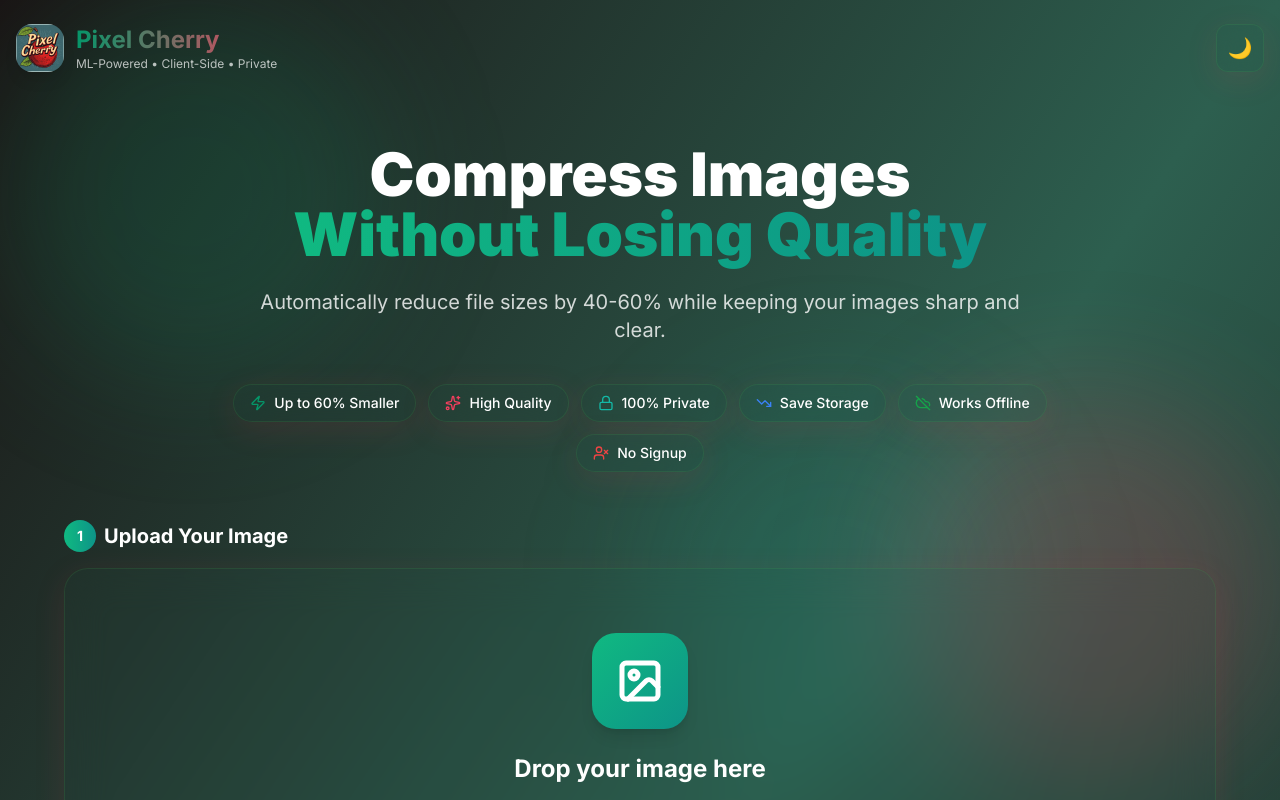
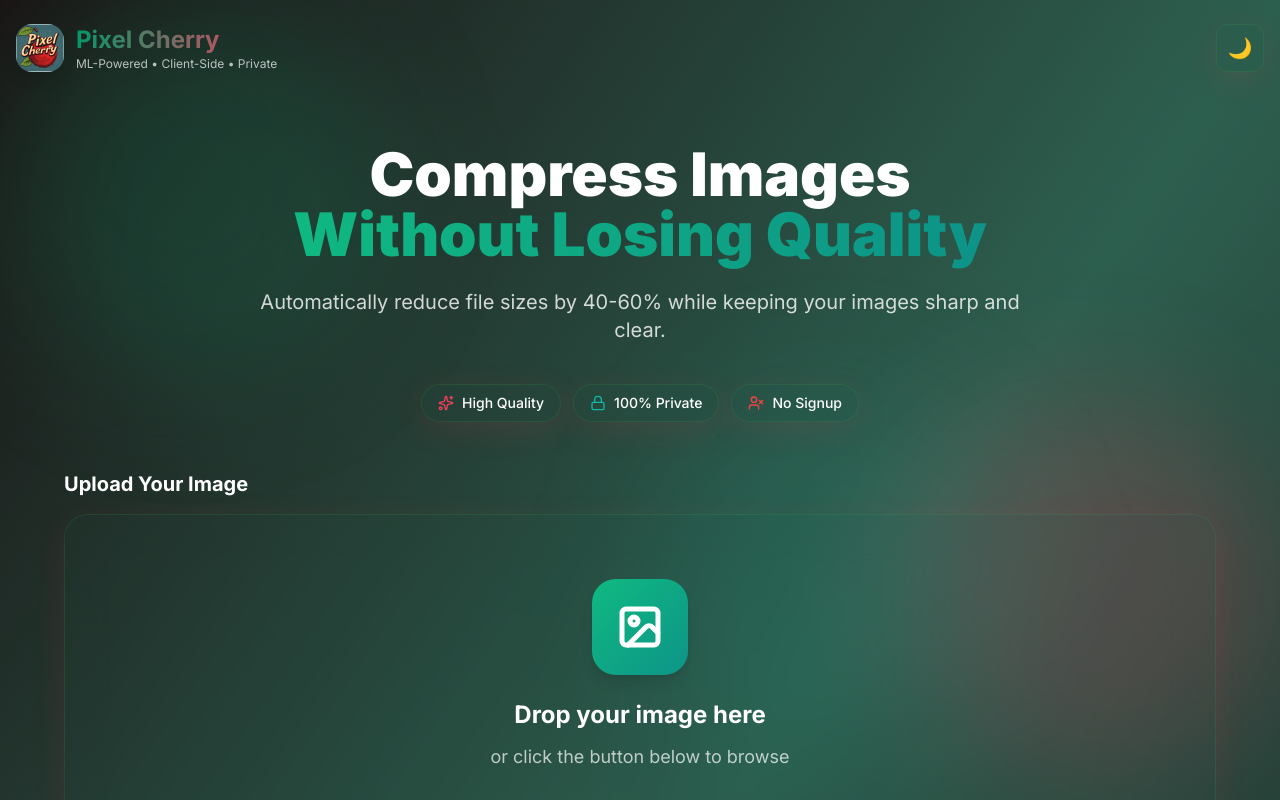
Before and after one commit to kagandurmus/Pixel-Cherry, a Next.js app: page / in a window 1280 px wide. Shown: the top 800 px of the page. Built offline with nearby package versions, Linux system fonts and the light colour scheme.

Commit message:
Simpliefied the hero page for better user experience and simplicity that tells the user exactly what should they do

```diff
--- a/app/page.tsx
+++ b/app/page.tsx
@@ -118,11 +118,8 @@ export default function Home() {
           {/* Feature Badges */}
           <div className="flex flex-wrap gap-3 justify-center pt-4">
             {[
-              { icon: Zap, label: 'Up to 60% Smaller', color: 'text-emerald-600' },
               { icon: Sparkles, label: 'High Quality', color: 'text-rose-500' },
               { icon: Lock, label: '100% Private', color: 'text-teal-500' },
-              { icon: TrendingDown, label: 'Save Storage', color: 'text-blue-500' },
-              { icon: CloudOff, label: 'Works Offline', color: 'text-green-600' },
               { icon: UserX, label: 'No Signup', color: 'text-red-500' },
             ].map((badge) => (
               <span key={badge.label} className="feature-badge">
@@ -138,9 +135,6 @@ export default function Home() {
           {/* Step 1: Upload Image */}
           <div>
             <div className="flex items-center gap-2 mb-4">
-              <div className="w-8 h-8 rounded-full bg-gradient-to-r from-emerald-500 to-teal-600 flex items-center justify-center text-white font-bold text-sm">
-                1
-              </div>
               <h3 className="text-xl font-bold">Upload Your Image</h3>
             </div>
             <ImageUploader onFileSelect={handleFileSelect} />
@@ -150,9 +144,6 @@ export default function Home() {
           {selectedFile && (
             <div className="animate-in fade-in duration-500">
               <div className="flex items-center gap-2 mb-4">
-                <div className="w-8 h-8 rounded-full bg-gradient-to-r from-emerald-500 to-teal-600 flex items-center justify-center text-white font-bold text-sm">
-                  2
-                </div>
                 <h3 className="text-xl font-bold">Compress & Download</h3>
               </div>
 
```
